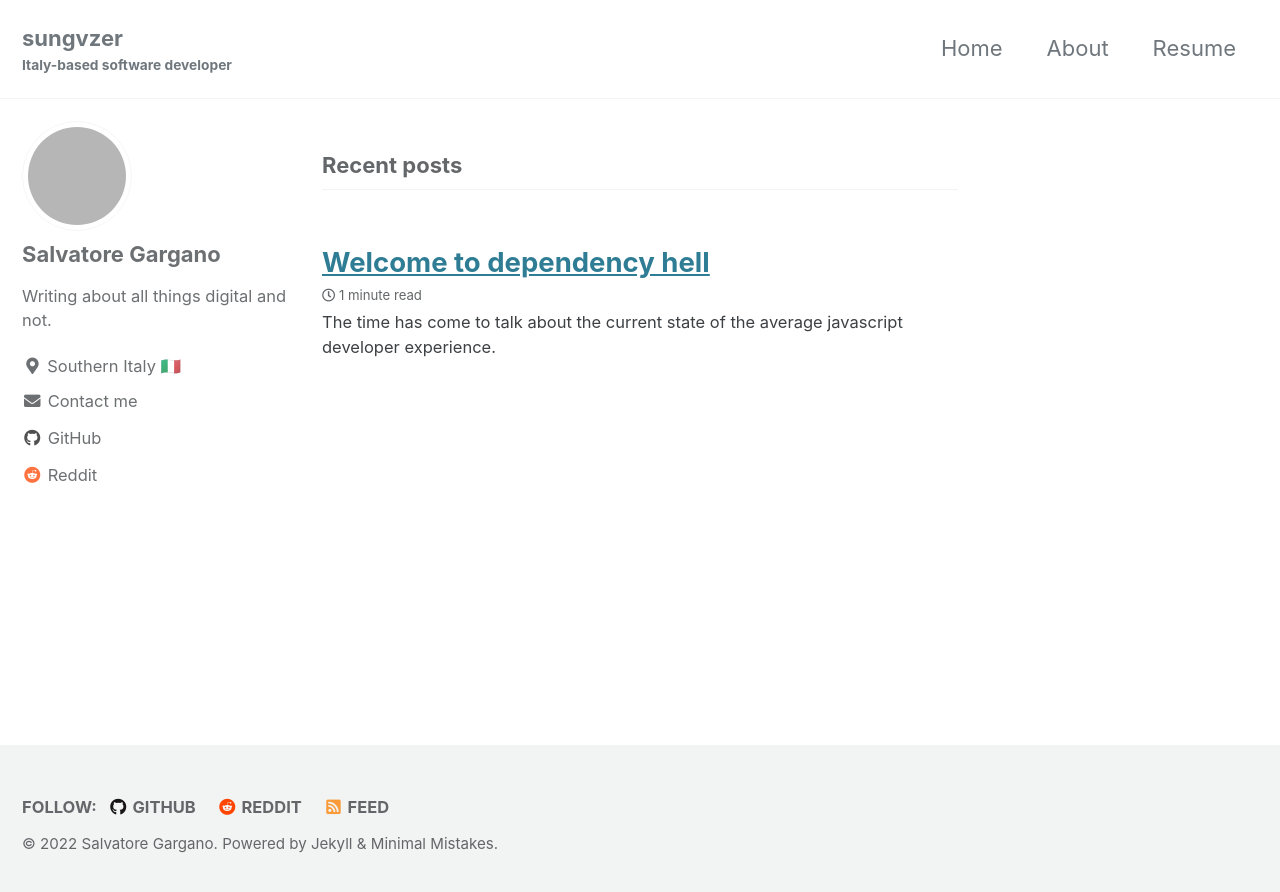
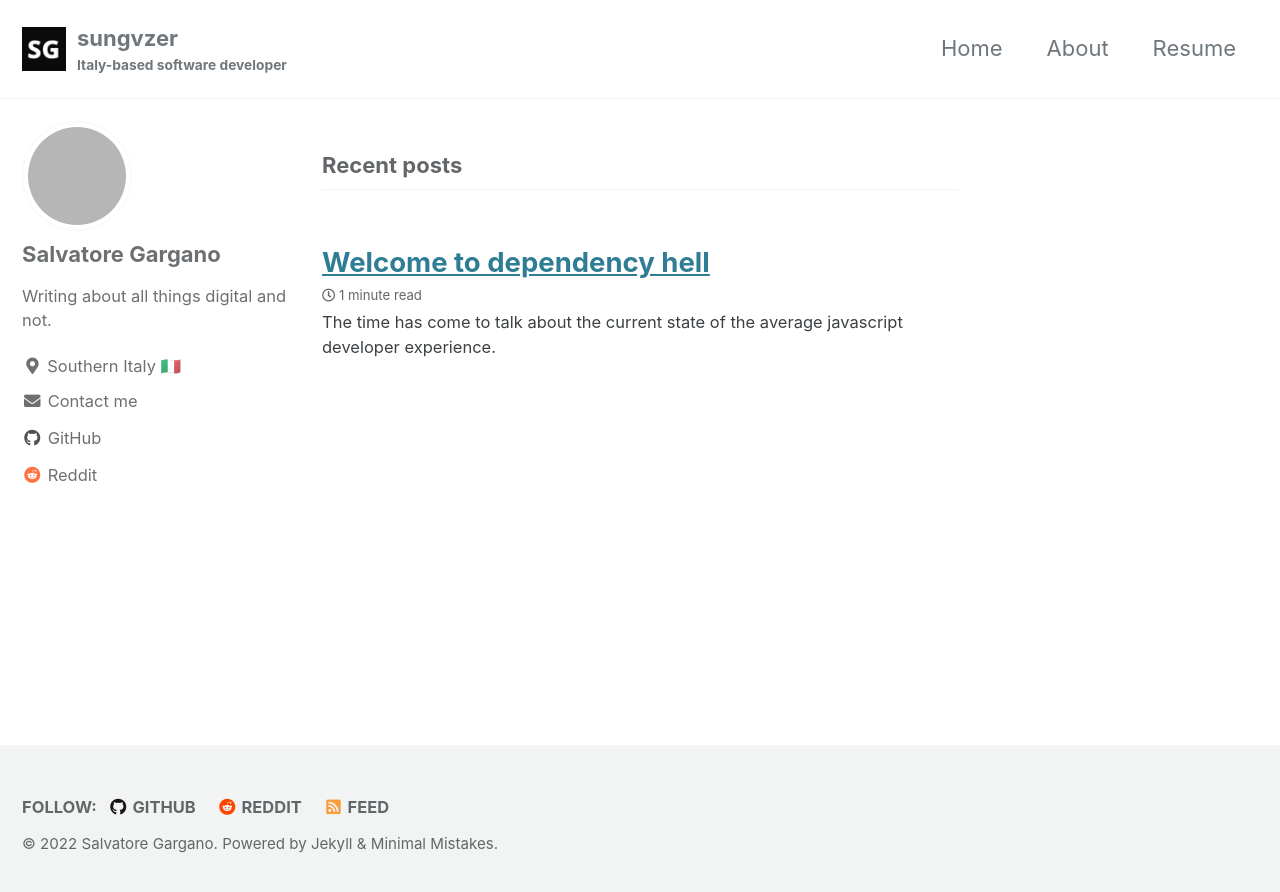
Before and after one commit to sungvzer/blog, a Jekyll site: the page built from index.html, in a window 1280 px wide. Shown: the top 892 px of the page. Built offline with Jekyll 4.4.1, drawn with Linux system fonts in a browser that asks for light colours; cached includes are drawn as plain includes; the list of posts is cut into pages by our own code; grey boxes are pictures that could not be loaded.

Commit message:
Add URL and logo

```diff
--- a/_config.yml
+++ b/_config.yml
@@ -21,11 +21,11 @@ title_separator          : "-"
 subtitle                 : "Italy-based software developer"
 name                     : "Salvatore Gargano"
 description              : "Italy-based software developer!"
-url                      : # the base hostname & protocol for your site e.g. "https://mmistakes.github.io"
+url                      : "https://blog.sungvzer.com"
 baseurl                  : # the subpath of your site, e.g. "/blog"
 repository               : # GitHub username/repo-name e.g. "mmistakes/minimal-mistakes"
 teaser                   : # path of fallback teaser image, e.g. "/assets/images/500x300.png"
-logo                     : # path of logo image to display in the masthead, e.g. "/assets/images/88x88.png"
+logo                     :  "/assets/favicon.ico"
 masthead_title           : # overrides the website title displayed in the masthead, use " " for no title
 # breadcrumbs            : false # true, false (default)
 words_per_minute         : 200
```
